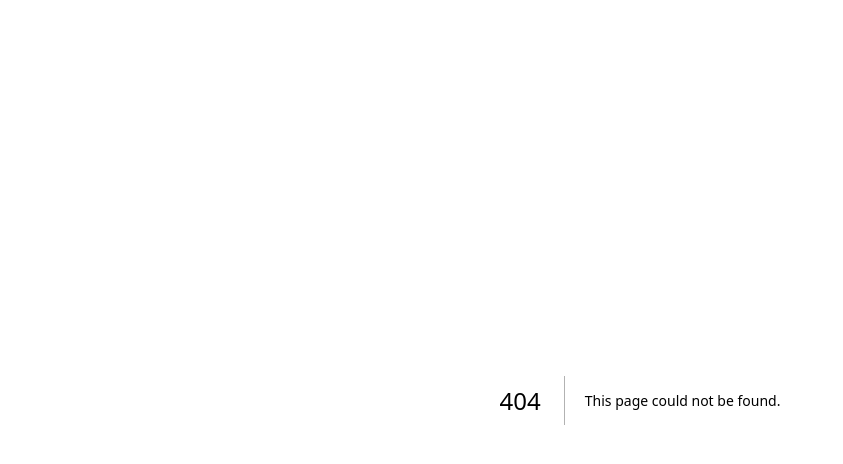
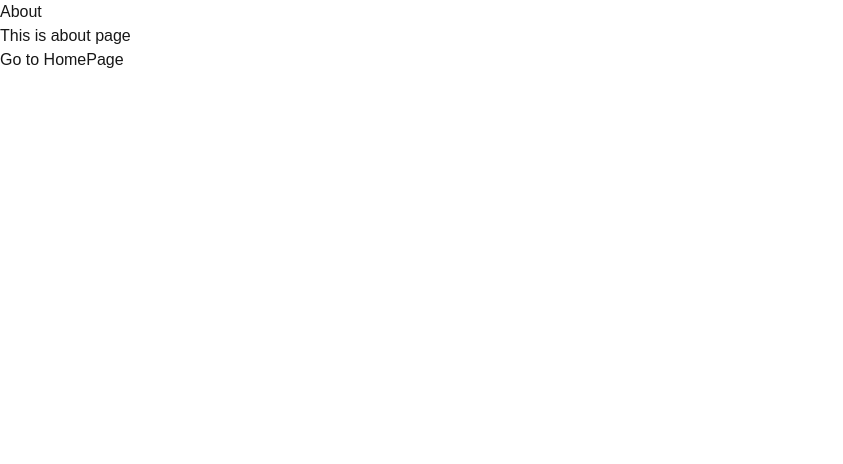
Before and after one commit to KemalSkrijelj/Next.js, a Next.js app: page /about in a window 1280 px wide. Before the commit this address had no page. Shown: the top 464 px of the page, without its empty margins (0-843 px from the left). Built offline with nearby package versions, Linux system fonts and the light colour scheme.

Commit message:
first next.js commit

```diff
--- /dev/null
+++ b/app/about/page.tsx
@@ -0,0 +1,10 @@
+import Link from "next/link"
+export default function About () {
+  return (
+  <div>
+    <h1>About</h1>
+    <p>This is about page</p>
+    <Link href='/'>Go to HomePage</Link>
+  </div>
+  )
+}
--- /dev/null
+++ b/app/products/[id]/page.tsx
@@ -0,0 +1,7 @@
+export default function Products ({params}: {params: {id: string}}) {
+  return(
+    <div>
+      <h1>Product {params.id}</h1>
+    </div>
+  )
+}
```
Also changed, not shown: package.json (+6 -5 lines), 1 other file (tests, documents, lock files or other folders).
